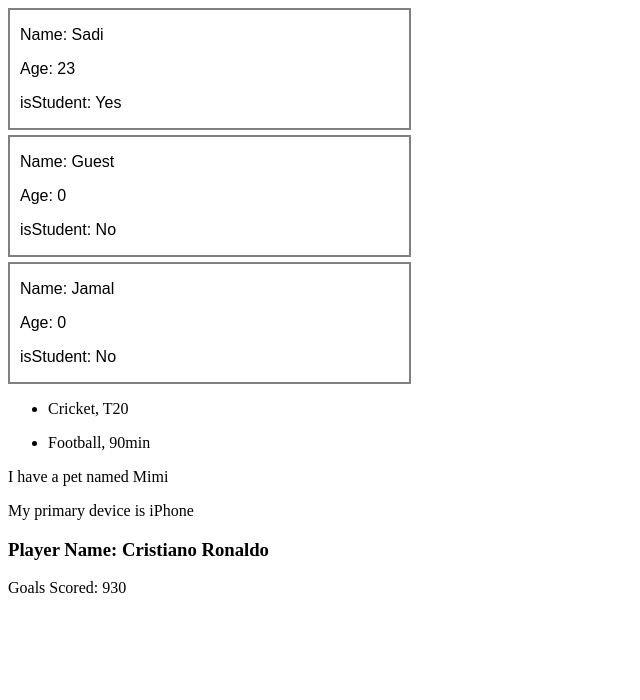
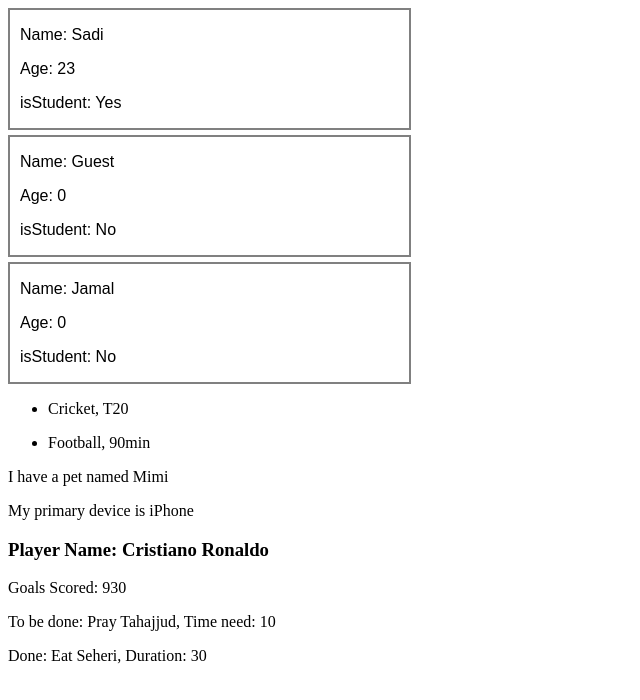
Before and after one commit to imam-hasan-jami/Programming-Hero, a React (Vite) app in the folder Practice/React/first-react-app/: page / in a window 1280 px wide. Shown: the top 700 px of the page, without its empty margins (0-640 px from the left). Built offline with nearby package versions, Linux system fonts and the light colour scheme.

Commit message:
read-only props. two ways of conditional rendering

```diff
--- a/Practice/React/first-react-app/src/App.jsx
+++ b/Practice/React/first-react-app/src/App.jsx
@@ -1,6 +1,9 @@
 import Student from './Student'
+import ToDo from './ToDo';
 
 function App() {
+
+  const time = 10;
 
     return (
       <>
@@ -18,6 +21,9 @@ function App() {
 
         {/* using array destructuring */}
         <Player name="Cristiano Ronaldo" goals="930" />
+
+        <ToDo task="Pray Tahajjud" time={time} isDone={false} />
+        <ToDo task="Eat Seheri" time={30} isDone={true} />
       </>
     )
 }
--- /dev/null
+++ b/Practice/React/first-react-app/src/ToDo.jsx
@@ -0,0 +1,14 @@
+function ToDo({task, time, isDone}) {
+    // return(
+    //     <>
+    //         <p>Done: {task}, Duration: {time}</p>
+    //     </>
+    // )
+    if (isDone) {
+        return <p>Done: {task}, Duration: {time}</p>
+    }
+
+    return <p>To be done: {task}, Time need: {time}</p>
+}
+
+export default ToDo
```
